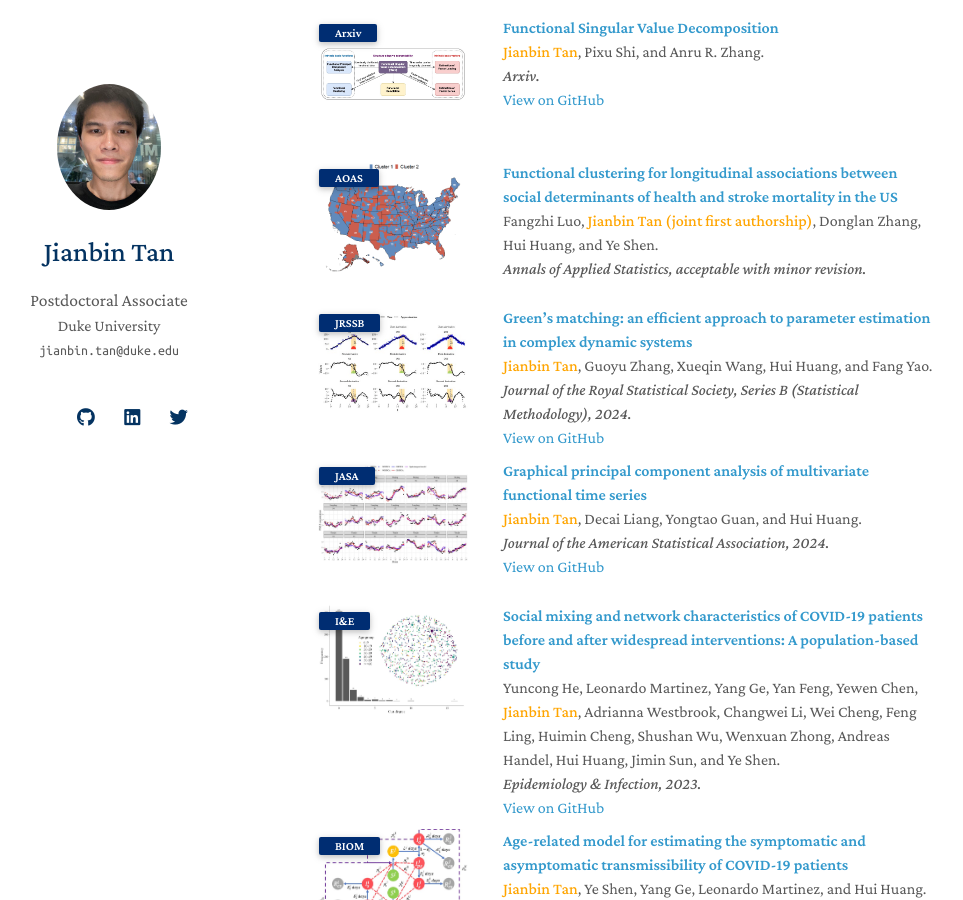
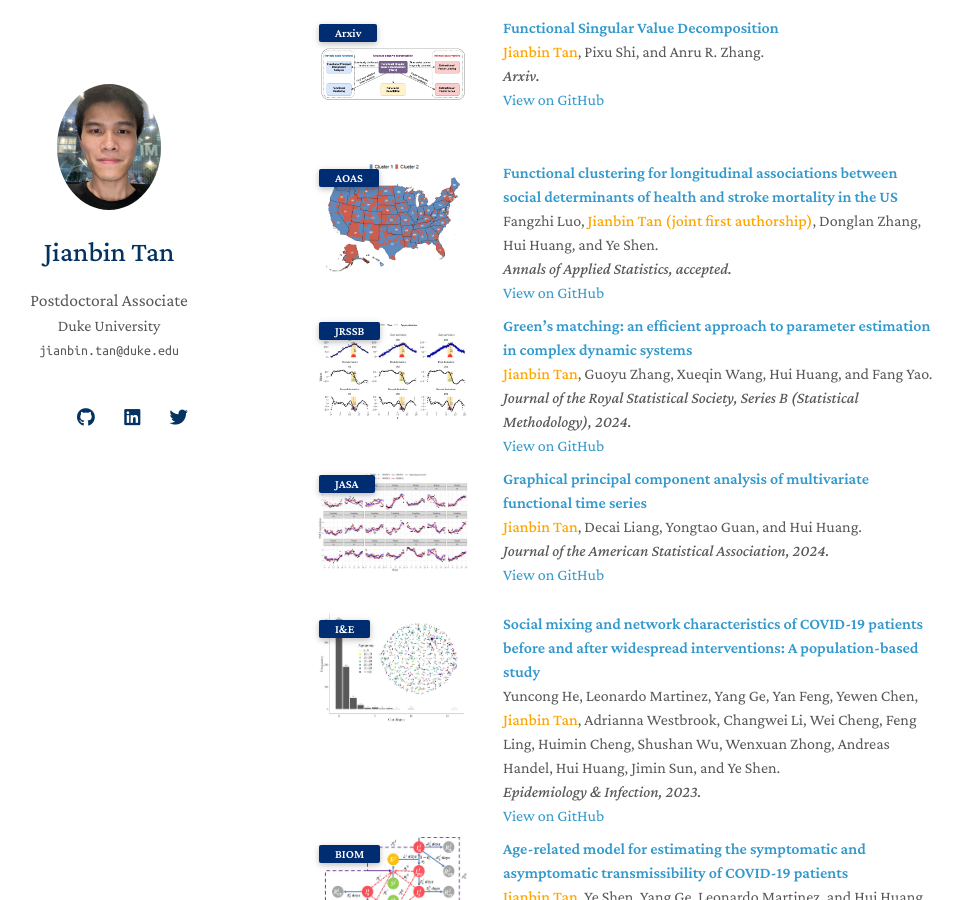
Before and after one commit to Tan-jianbin/Tan-jianbin.github.io, a Jekyll site: the page built from index.md, in a window 1280 px wide and 900 px high, scrolled down 417 px. Shown: the whole window, without its empty margins (167-1130 px from the left). Built offline with Jekyll 4.4.1, drawn with Linux system fonts in a browser that asks for light colours; nearby versions of some CDN libraries; a style sheet for code colours, icons or effects is not loaded; our own code applies the rules of GitHub Pages for plain Markdown files.

Commit message:
Update publications.md

```diff
--- a/_includes/publications.md
+++ b/_includes/publications.md
@@ -49,7 +49,11 @@
   <div class="col-sm-9" style="position: relative;padding-right: 15px;padding-left: 20px;">
     <div class="title"><a href="https://arxiv.org/abs/2406.10499">Functional clustering for longitudinal associations between social determinants of health and stroke mortality in the US</a></div>
     <div class="author"> Fangzhi Luo, <strong><span style="color: orange;">Jianbin Tan (joint first authorship)</span></strong>, Donglan Zhang, Hui Huang, and Ye Shen.</div>
-    <div class="periodical"><em> Annals of Applied Statistics, acceptable with minor revision.</em></div>
+    <div class="periodical"><em> Annals of Applied Statistics, accepted.</em></div>
+    <!-- Code -->
+    <div class="github-link">
+      <a href="https://github.com/fl81224/Functional-Clustering-of-Longitudinal-Associations?tab=readme-ov-file">  View on GitHub </a>
+    </div>
   </div>
 </div>
 </li>
```
